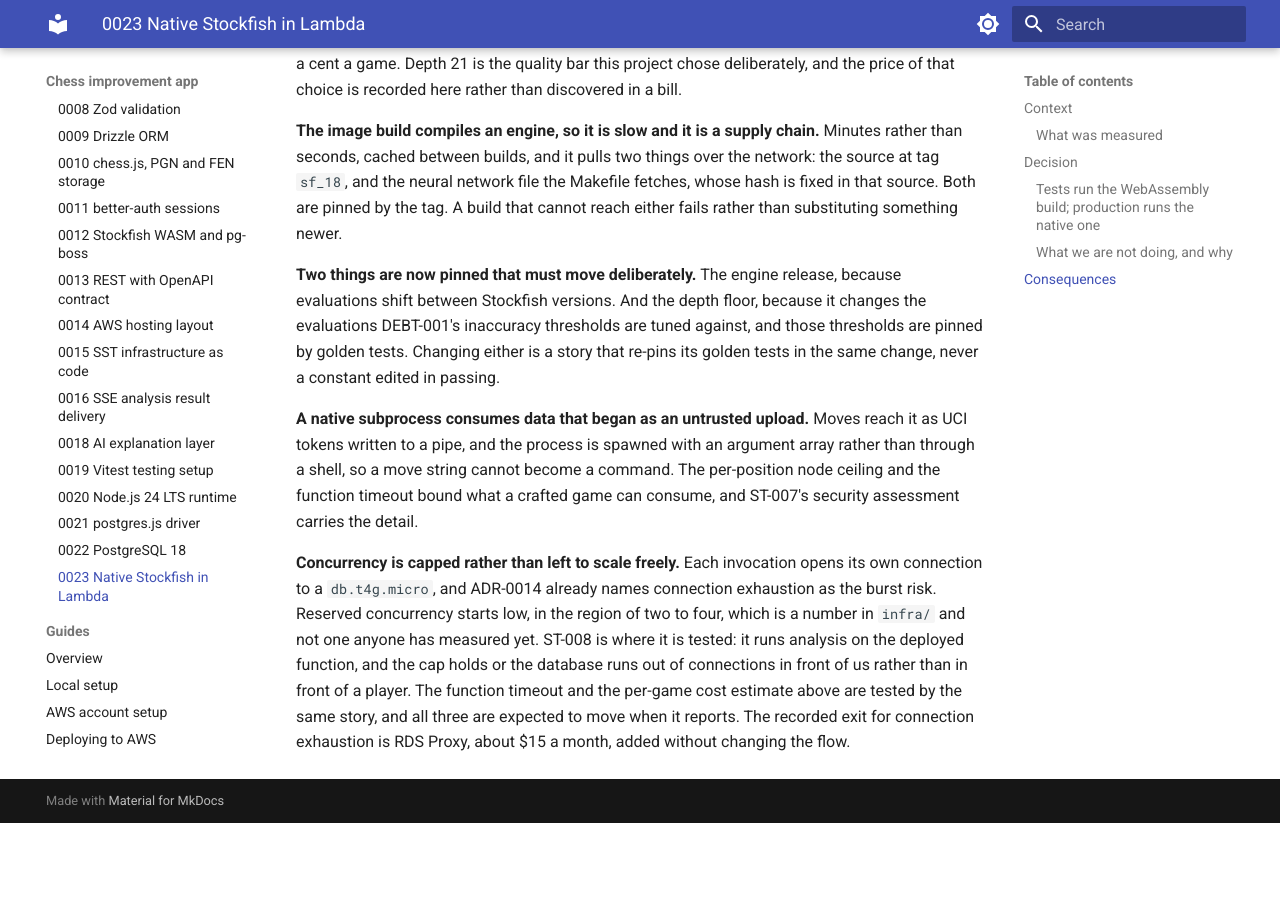
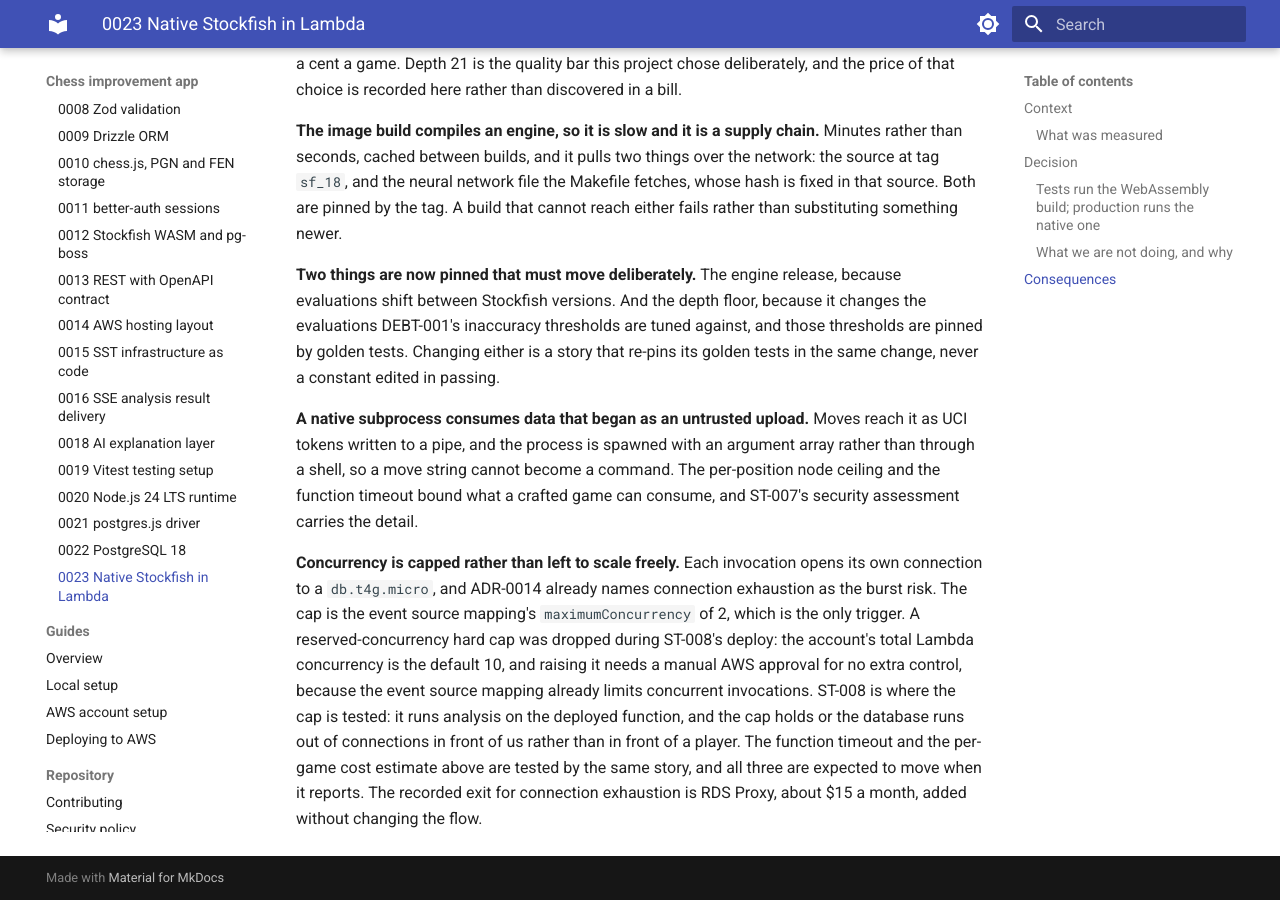
Before and after one commit to sushanth-dev/kanso-app, an MkDocs documentation site: the page built from docs/adrs/backend/0023-stockfish-native-lambda-depth-21.md, in a window 1280 px wide and 900 px high, scrolled down 4971 px. Built offline with MkDocs 1.6.1 and Material for MkDocs 9.7.7, drawn with Linux system fonts in a browser that asks for light colours; before the commit the page ends 5794 px from its top, so only the background shows below that.

Commit message:
fix(infra): drop the redundant reserved concurrency on the analysis worker
reservedConcurrentExecutions of 2 fails to deploy because the account's
total Lambda concurrency is the default 10, and raising it needs a manual
AWS approval. It is redundant: the event source mapping's maximumConcurrency
of 2 is the only trigger and already caps concurrent invocations. Note the
drop in ADR-0023.

Co-Authored-By: Agent <noreply@anthropic.com>

```diff
--- a/docs/adrs/backend/0023-stockfish-native-lambda-depth-21.md
+++ b/docs/adrs/backend/0023-stockfish-native-lambda-depth-21.md
@@ -234,11 +234,14 @@ crafted game can consume, and ST-007's security assessment carries the detail.
 
 **Concurrency is capped rather than left to scale freely.** Each invocation opens
 its own connection to a `db.t4g.micro`, and ADR-0014 already names connection
-exhaustion as the burst risk. Reserved concurrency starts low, in the region of
-two to four, which is a number in `infra/` and not one anyone has measured yet.
-ST-008 is where it is tested: it runs analysis on the deployed function, and the
-cap holds or the database runs out of connections in front of us rather than in
-front of a player. The function timeout and the per-game cost estimate above are
-tested by the same story, and all three are expected to move when it reports.
-The recorded exit for connection exhaustion is RDS Proxy, about $15 a month,
-added without changing the flow.
+exhaustion as the burst risk. The cap is the event source mapping's
+`maximumConcurrency` of 2, which is the only trigger. A reserved-concurrency
+hard cap was dropped during ST-008's deploy: the account's total Lambda
+concurrency is the default 10, and raising it needs a manual AWS approval for
+no extra control, because the event source mapping already limits concurrent
+invocations. ST-008 is where the cap is tested: it runs analysis on the deployed
+function, and the cap holds or the database runs out of connections in front of
+us rather than in front of a player. The function timeout and the per-game cost
+estimate above are tested by the same story, and all three are expected to move
+when it reports. The recorded exit for connection exhaustion is RDS Proxy, about
+$15 a month, added without changing the flow.
```
Also changed, not shown: 1 other file.
